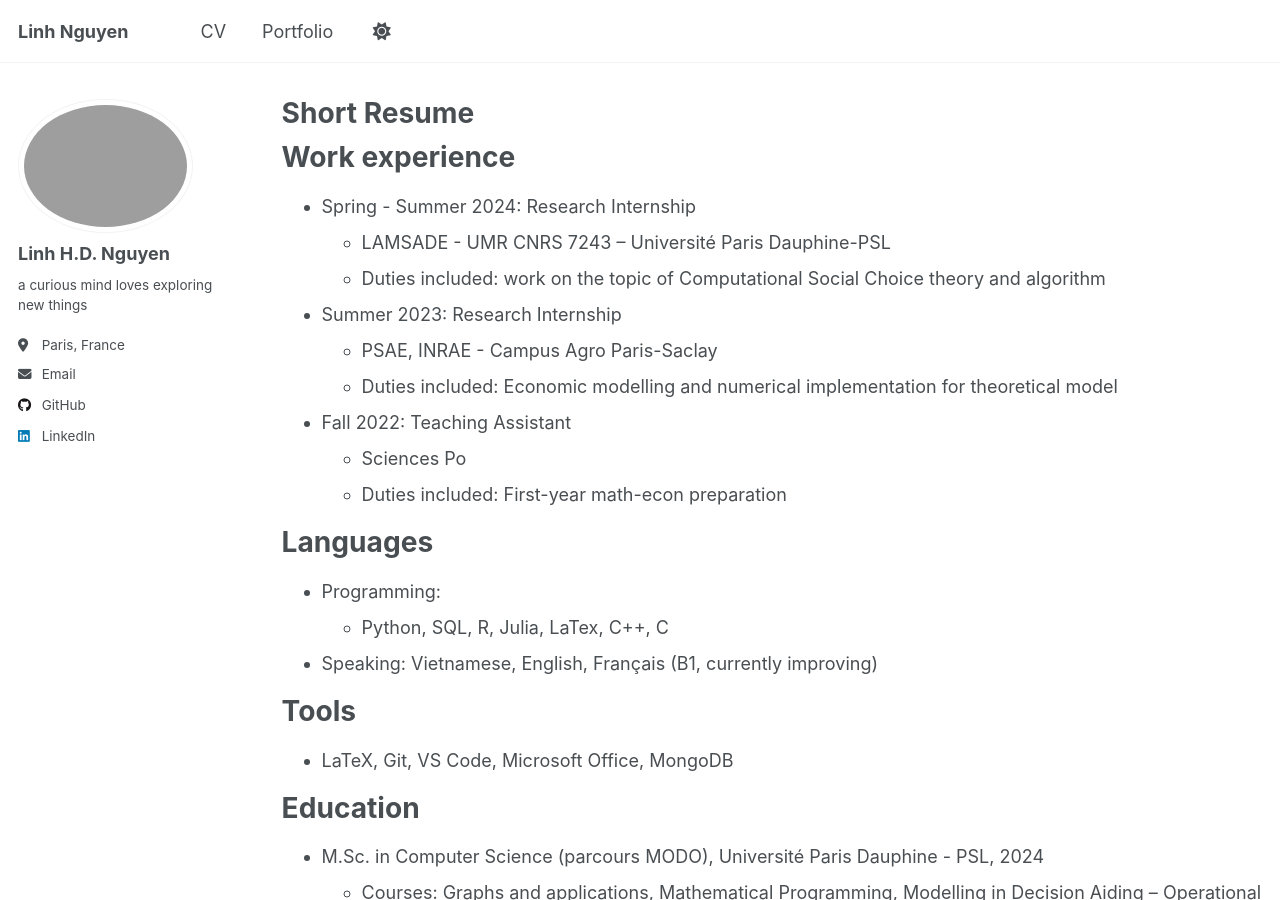
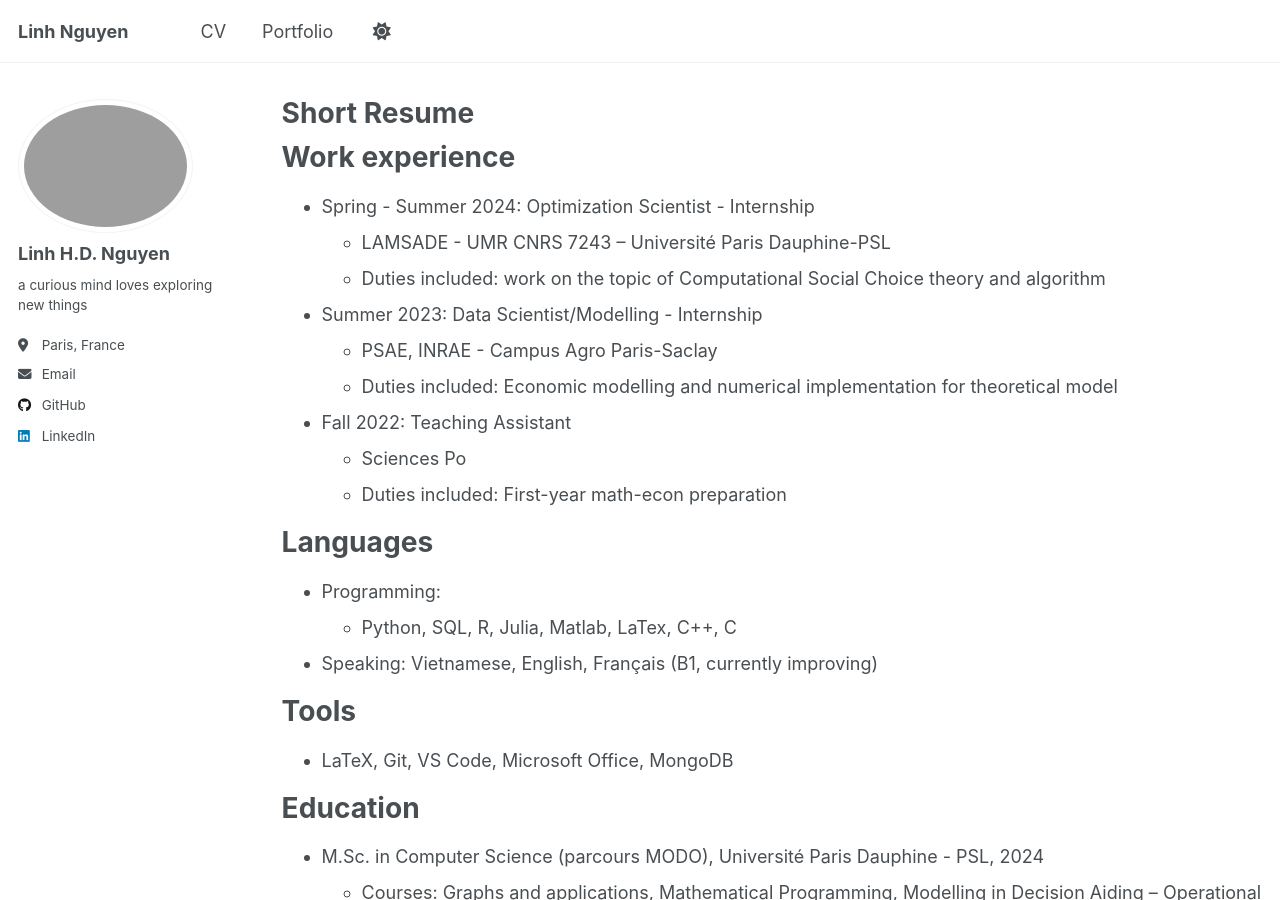
Before and after one commit to hdlinhnguyen/hdlinhnguyen.github.io, a Jekyll site: the page built from _pages/cv.md, in a window 1280 px wide and 900 px high. Built offline with Jekyll 4.4.1, drawn with Linux system fonts in a browser that asks for light colours; a script that is not in the unit is left out.

Commit message:
Update cv.md

```diff
--- a/_pages/cv.md
+++ b/_pages/cv.md
@@ -12,11 +12,11 @@ redirect_from:
 
 Work experience
 ======
-* Spring - Summer 2024: Research Internship
+* Spring - Summer 2024: Optimization Scientist - Internship
   * LAMSADE - UMR CNRS 7243 – Université Paris Dauphine-PSL
   * Duties included: work on the topic of Computational Social Choice theory and algorithm
 
-* Summer 2023: Research Internship
+* Summer 2023: Data Scientist/Modelling - Internship
   * PSAE, INRAE - Campus Agro Paris-Saclay
   * Duties included: Economic modelling and numerical implementation for theoretical model
 
@@ -27,7 +27,7 @@ Work experience
 Languages
 ======
 * Programming:
-  * Python, SQL, R, Julia, LaTex, C++, C
+  * Python, SQL, R, Julia, Matlab, LaTex, C++, C
 * Speaking: Vietnamese, English, Français (B1, currently improving)
 
 Tools
```
